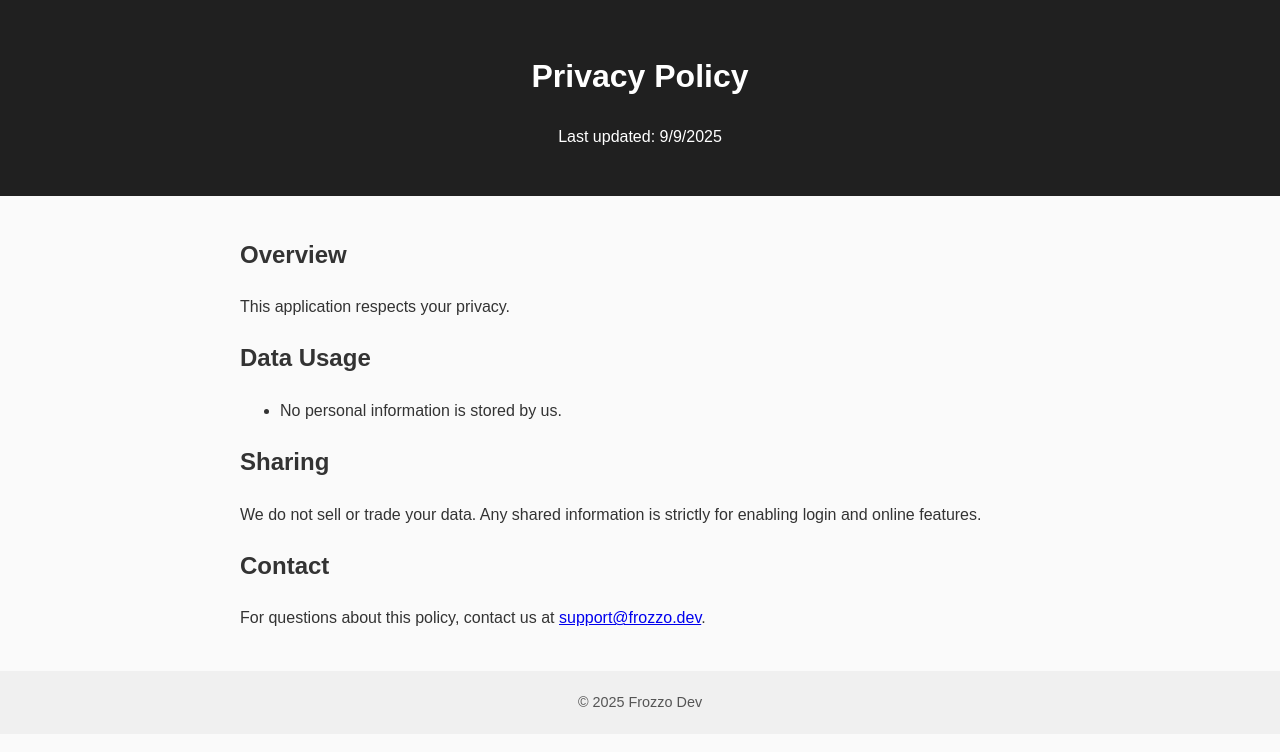
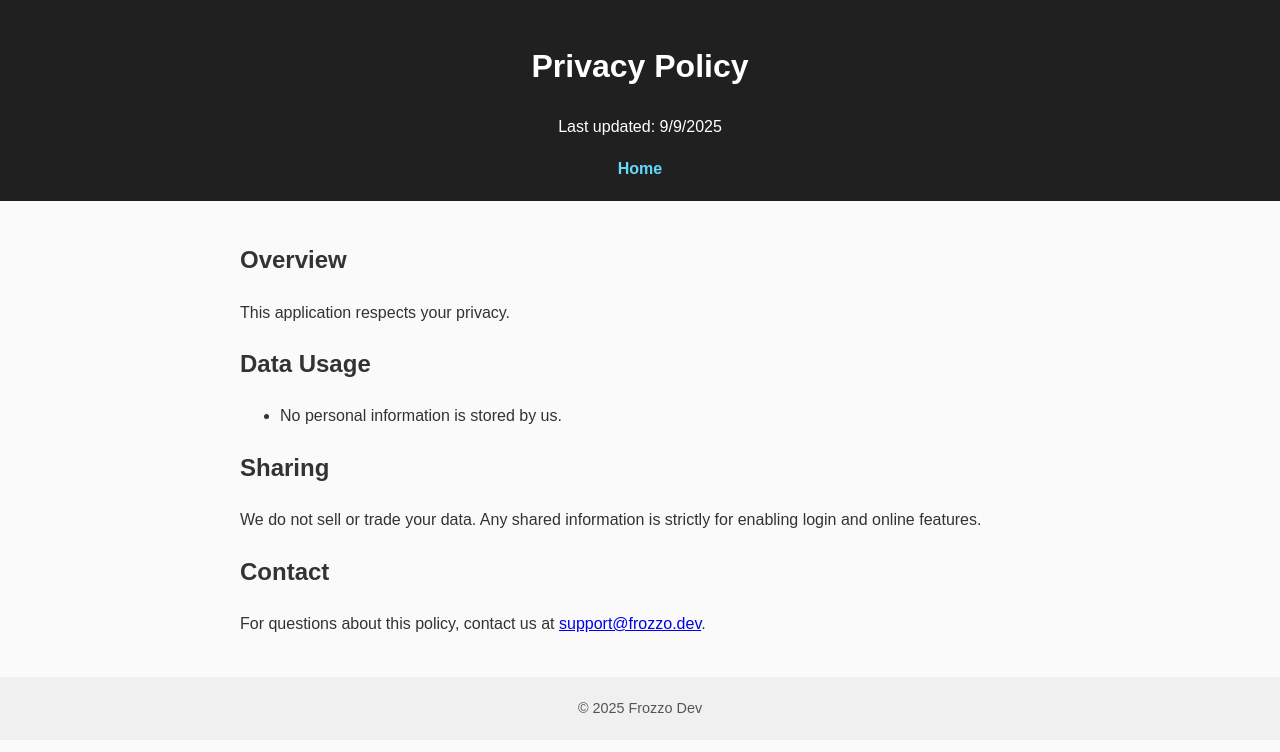
Before and after one commit to froozzo/frozzodev, a plain HTML site: page privacy.html in a window 1280 px wide. Drawn offline with Linux system fonts and the light colour scheme.

Commit message:
Update privacy.html

```diff
--- a/privacy.html
+++ b/privacy.html
@@ -6,7 +6,10 @@
   <title>Privacy Policy – Frozzo Dev</title>
   <style>
     body {font-family: Arial, sans-serif; margin:0; background:#fafafa; color:#333; line-height:1.6;}
-    header {background:#202020; color:#fff; padding:30px 20px; text-align:center;}
+    header {background:#202020; color:#fff; padding:20px; text-align:center;}
+    nav {margin-top:10px;}
+    nav a {color:#61dafb; margin:0 10px; text-decoration:none; font-weight:bold;}
+    nav a:hover {text-decoration:underline;}
     main {max-width:800px; margin:40px auto; padding:0 20px;}
     footer {background:#f0f0f0; text-align:center; padding:20px; font-size:0.9rem; color:#555;}
   </style>
@@ -15,6 +18,9 @@
   <header>
     <h1>Privacy Policy</h1>
     <p>Last updated: <span id="date"></span></p>
+    <nav>
+      <a href="/index.html">Home</a>
+    </nav>
   </header>
 
   <main>
```
